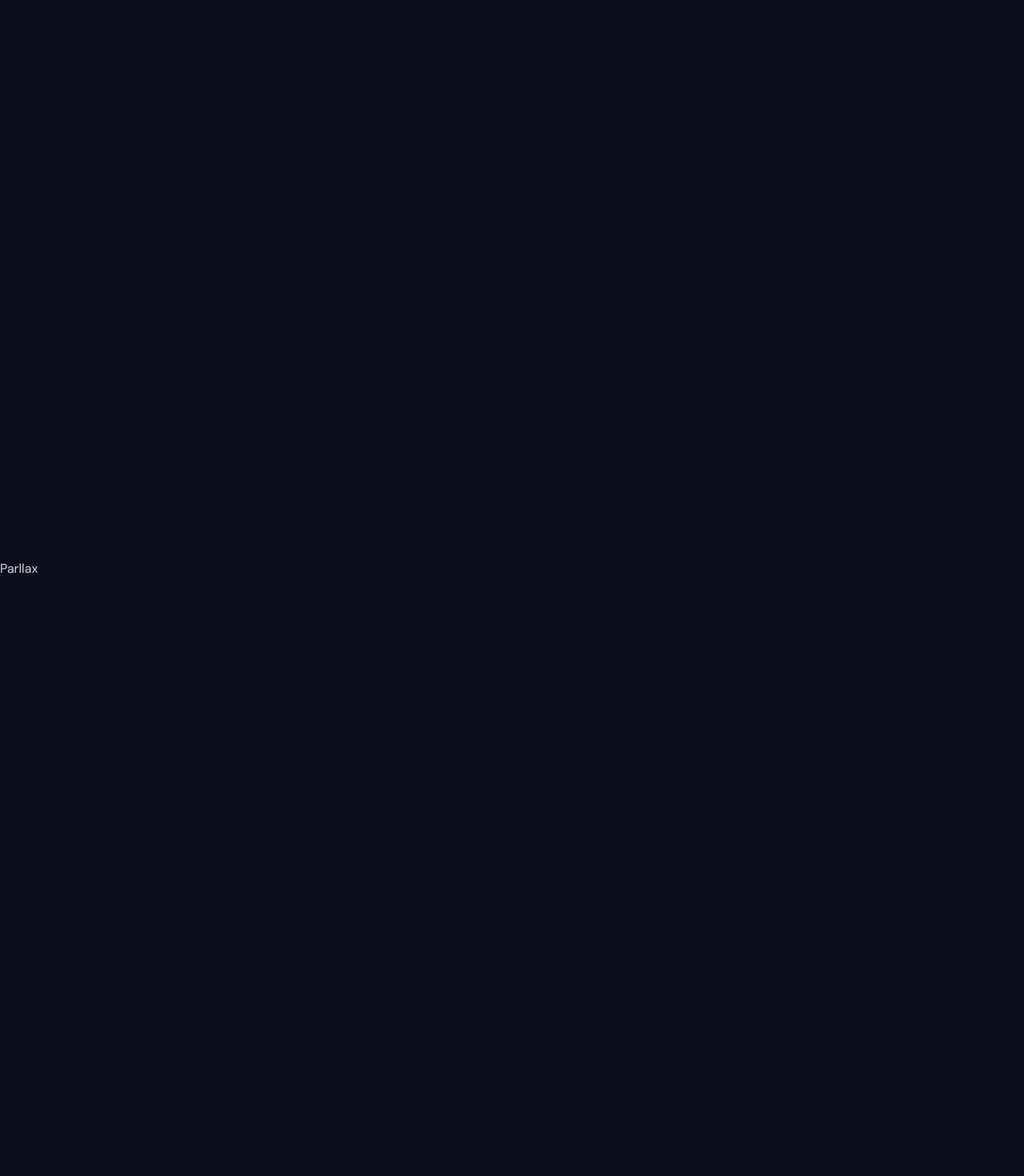
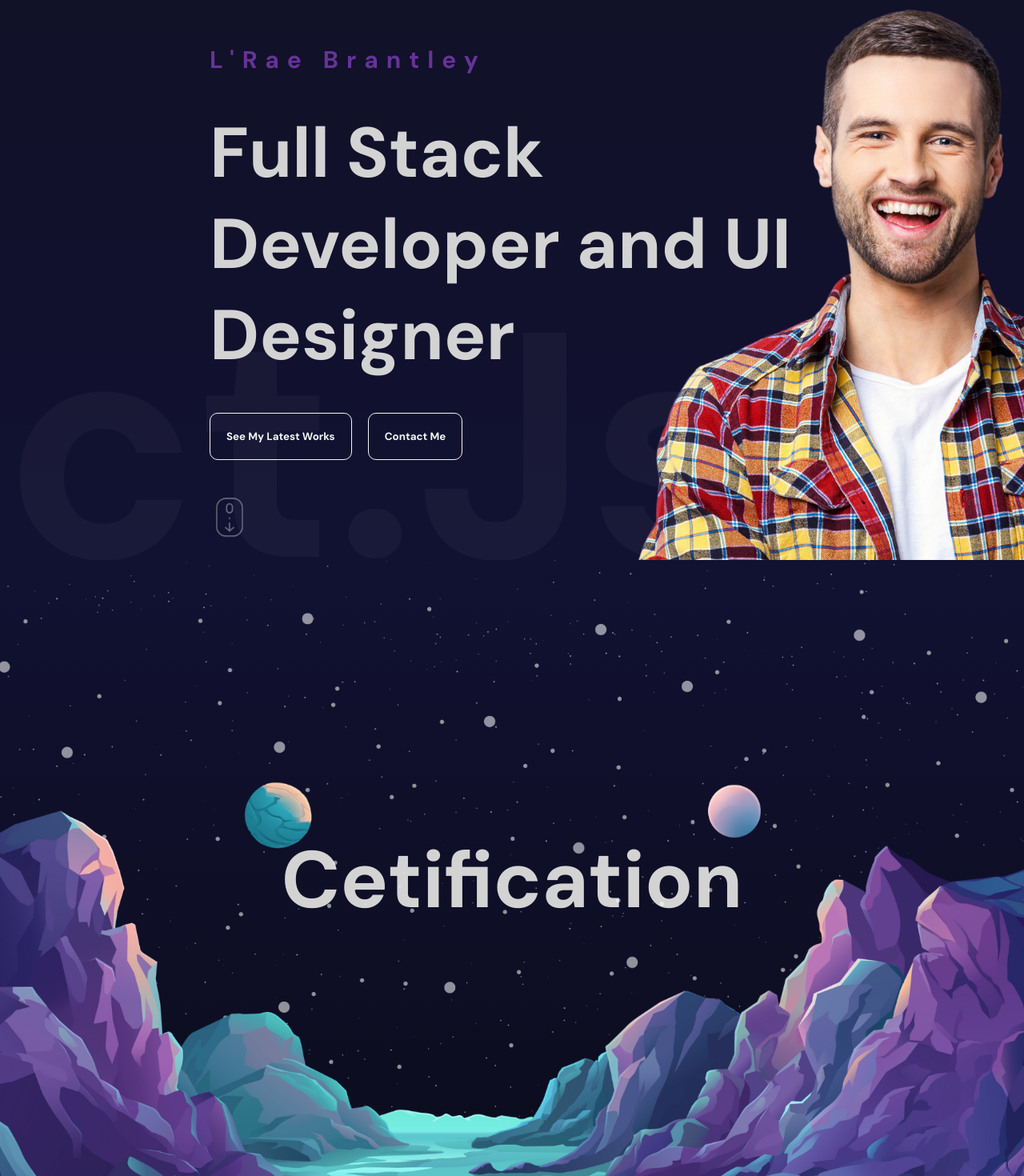
Before and after one commit to Dregon42/React-Portfolio3.0, a React (Vite) app: page / in a window 1280 px wide. Shown: the part 100-1570 px from the top of the page at 80% size. Built offline with nearby package versions, Linux system fonts and the light colour scheme.

Commit message:
completed parallax

```diff
--- a/src/App.jsx
+++ b/src/App.jsx
@@ -1,16 +1,19 @@
 import './App.scss'
 import Navbar from './component/NavBar/Navbar';
 import { motion } from 'framer-motion';
+import Hero from './component/hero/Hero';
+import Parallax from './component/parallax/Parallax';
 
 const App = () => {
   return (
     <div>
       <section id='Home'>
         <Navbar />
+        <Hero />
       </section>
-      <section id='Services'>Parllax</section>
+      <section id='Services'><Parallax type='certifications' /></section>
       <section>Services</section>
-      <section id='Portfolio'>Parallax</section>
+      <section id='Portfolio'><Parallax type='portfolio' /></section>
       <section>Portfolio1</section>
       <section>Portfolio2</section>
       <section>PortFolio3</section>
--- a/src/component/SideBar/Links/Links.jsx
+++ b/src/component/SideBar/Links/Links.jsx
@@ -3,14 +3,14 @@ import { motion, stagger } from "framer-motion"
 const variants = {
   open:{
     transition: {
-      staggerChildren: 0.1
+      staggerChildren: 0.1,
     },
   },
   closed:{
     transition: {
-      staggerChildren: 0.5,
+      staggerChildren: 0.05,
       staggerDirection: -1,
-      stiffness: 40
+      stiffness: 5000
     }
   }
 }
@@ -18,11 +18,11 @@ const variants = {
 const itemVariants = {
   open: {
     y: 0,
-    opacity: 1
+    opacity: 1,
   },
   closed:{
     y: 50,
-    opacity: 0
+    opacity: 0,
   }
 }
 
@@ -32,7 +32,7 @@ export default function Links() {
   return (
     <motion.div className='links' variants={variants}>
       {items.map(item =>
-        <motion.a href={`#${item}`} key={item} variants={itemVariants}>{item}</motion.a>
+        <motion.a href={`#${item}`} key={item} variants={itemVariants} whileHover={{scale: 1.3, fontWeight: 'bold'}} whileTap={{scale: 0.95}}>{item}</motion.a>
       )}
     </motion.div>
   )
--- a/src/component/SideBar/SideBar.scss
+++ b/src/component/SideBar/SideBar.scss
@@ -5,6 +5,7 @@
     justify-content: center;
     background-color: white;
     color: black;
+
     .bg {
         position: fixed;
         top: 0;
@@ -12,6 +13,7 @@
         bottom: 0;
         width: 400px;
         background: white;
+        z-index: 9;
 
         .links{
             position: absolute;
@@ -30,6 +32,7 @@
     }
 
     button{
+        z-index: 9;
         width: 50px;
         height: 50px;
         border-radius: 50%;
--- /dev/null
+++ b/src/component/hero/Hero.jsx
@@ -0,0 +1,71 @@
+import "./hero.scss";
+import { motion } from "framer-motion";
+
+const textVariants = {
+  initial: {
+    x: -500,
+    opacity: 0,
+  },
+
+  animate : {
+    x: 0,
+    opacity: 1,
+    transition: {
+      duration: 1,
+      staggerChildren: 0.1
+    }
+  },
+
+  scrollButton: {
+    opacity: 0,
+    y: 10,
+    transition: {
+      duration:2,
+      repeat: Infinity
+    }
+  }
+}
+
+const sliderVariants = {
+  initial: {
+    x: 0,
+  },
+
+  animate : {
+    x: "-220%",
+    transition: {
+      duration: 20,
+      repeatType: "mirror",
+      repeat: Infinity
+    }
+  }
+}
+
+export default function Hero() {
+  return (
+    <div className='hero'>
+      <div className="wrapper">
+        <motion.div
+          className="textContainer"
+          variants={textVariants}
+          initial="initial"
+          animate="animate"
+        >
+          <motion.h2 variants={textVariants}>L'Rae Brantley</motion.h2>
+          <motion.h1 variants={textVariants}>Full Stack Developer and UI Designer</motion.h1>
+          <motion.div variants={textVariants} className="buttons">
+            <motion.button variants={textVariants}>See My Latest Works</motion.button>
+            <motion.button variants={textVariants}>Contact Me</motion.button>
+          </motion.div>
+          <motion.img variants={textVariants} animate='scrollButton' src="/scroll.png" alt="" />
+        </motion.div>
+      </div>
+      <motion.div variants={sliderVariants} initial='initial' animate='animate' className="slidingTextContainer">
+        React.Js  React-Native.Js  Redux  JavaScript
+      </motion.div>
+      <div className="imageContainer">
+        <img src="/hero.png" alt="" />
+      </div>
+    </div>
+  )
+}
--- /dev/null
+++ b/src/component/hero/hero.scss
@@ -0,0 +1,68 @@
+.hero {
+    height: calc(100vh - 100px);
+    overflow: hidden;
+    background: linear-gradient(180deg, #111128, #111132);
+    position: relative;
+
+    .wrapper {
+        max-width: 1366px;
+        height: 100%;
+        margin: 10px;
+
+        .textContainer {
+            width: 60%;
+            height: 100%;
+            display: flex;
+            flex-direction: column;
+            justify-content: center;
+            gap: 40px;
+
+            h2 {
+                font-size: 30px;
+                color: rebeccapurple;
+                letter-spacing: 10px;
+            }
+
+            h1 {
+                font-size: 88px;
+            }
+
+            .buttons {
+                display: flex;
+                gap: 20px;
+                button {
+                    padding: 20px;
+                    border: 1px solid whitesmoke;
+                    border-radius: 10px;
+                    background-color: transparent;
+                    color: whitesmoke;
+                    font-weight: bold;
+                    cursor: pointer;
+                }
+            }
+
+            img {
+                width: 50px;
+            }
+        }
+
+    }
+
+    .slidingTextContainer {
+        position: absolute;
+        font-size: 50vh;
+        bottom: -120px;
+        white-space: nowrap;
+        color: #ffffff09;
+        width: 50%;
+        font-weight: bold;
+    }
+
+    .imageContainer {
+        height: 100%;
+        width: 50%;
+        position: absolute;
+        top: 0;
+        right: 0;
+    }
+}
--- /dev/null
+++ b/src/component/parallax/Parallax.jsx
@@ -0,0 +1,39 @@
+import { useRef } from 'react';
+import './parallax.scss';
+import { motion, useScroll, useTransform } from 'framer-motion';
+
+
+
+// Certifications and Projects
+export default function Parallax({type}) {
+    const ref = useRef()
+
+    const {scrollYProgress} = useScroll({
+        target: ref,
+        offset: ["start start", "end start"]
+        // the animation starts when the top of the target element reaches the top of the viewpoint
+        // the animation ends when the bottom of the target element reaches the top of the viewpoint
+    })
+
+    const yBG = useTransform(scrollYProgress, ['0','1'], ['0%','200%'])
+    const yText = useTransform(scrollYProgress, ['0','1'], ['0%','100%'])
+
+  return (
+    <div className='parallax'
+        ref={ref}
+        style={{
+            background:
+            type === 'certifications'
+                ? 'linear-gradient(180deg, #111132, #0c0c1d)'
+                : 'linear-gradient(180deg, #111128, #505064)'
+    }} >
+        <motion.h1 style={{y: yText}}>{type === 'certifications' ? "Cetification" : "Projects"}</motion.h1>
+        <motion.div className="mountains"></motion.div>
+        <motion.div className="planets" style={{
+            y: yText,
+            backgroundImage: `url(${type === 'certifications' ? '/planets.png' : '/sun.png'})`
+        }}></motion.div>
+        <motion.div style={{x:yBG}} className="stars"></motion.div>
+    </div>
+  )
+}
--- /dev/null
+++ b/src/component/parallax/parallax.scss
@@ -0,0 +1,43 @@
+.parallax {
+    height: 100%;
+    width: 100%;
+    position: relative;
+    display: flex;
+    align-items: center;
+    justify-content: center;
+    overflow: hidden;
+
+    h1 {
+        font-size: 100px;
+    }
+
+    .mountains {
+        background-image: url('/mountains.png');
+        background-size: cover;
+        background-position: bottom;
+        position: absolute;
+        width: 100%;
+        height: 100%;
+        z-index: 3;
+    }
+
+    .planets {
+        background-image: url('/planets.png');
+        background-size: cover;
+        background-position: bottom;
+        position: absolute;
+        width: 100%;
+        height: 100%;
+        z-index: 2;
+    }
+
+    .stars {
+        background-image: url('/stars.png');
+        background-size: cover;
+        background-position: bottom;
+        position: absolute;
+        width: 100%;
+        height: 100%;
+        z-index: 1;
+    }
+}
```
